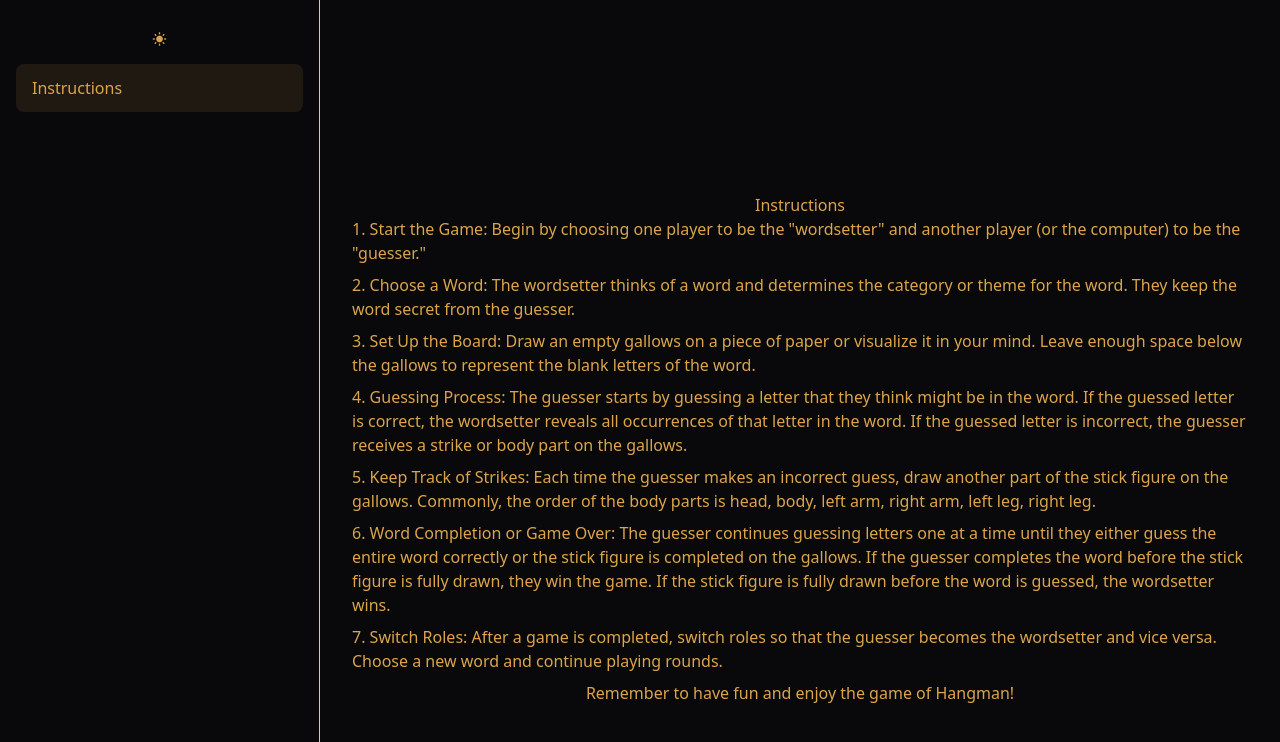
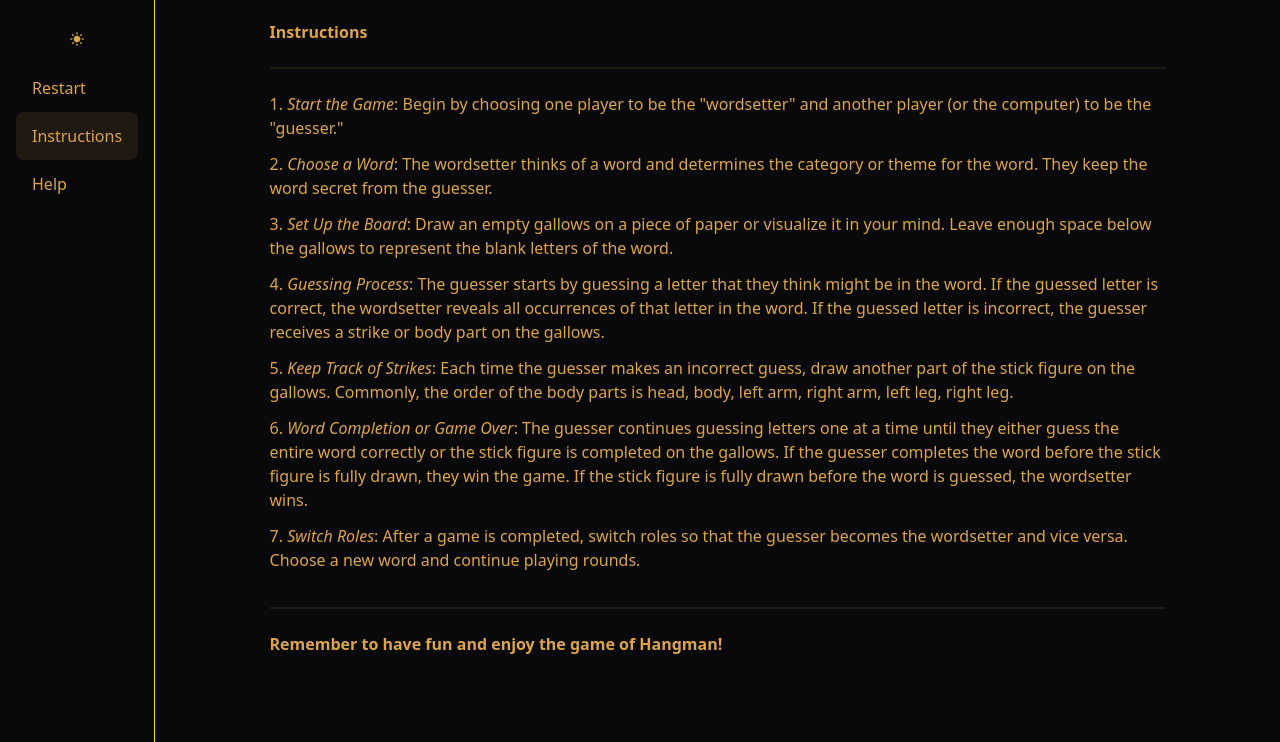
Before and after one commit to MrShifu01/hangman-game, a React (Create React App) app: page / in a window 1280 px wide. Both pictures are taken after a click on the button "Instructions". Shown: the top 742 px of the page. Built offline with nearby package versions, Linux system fonts and the light colour scheme.

Commit message:
help section done

```diff
--- /dev/null
+++ b/src/components/Help.js
@@ -0,0 +1,58 @@
+import '../index.css'
+
+function Help() {
+  return (
+    <>
+        <div className="artboard artboard-horizontal phone-5 help-container">
+            <h1><strong>Help</strong></h1>
+
+            <div className="flex flex-col w-full border-opacity-50">
+                <div className="divider"></div>
+            </div>
+
+            <h3><strong>Frequently Asked Questions (FAQ)</strong></h3>
+            <p className='pb-3'>Q: Why is the hangman always hanging? Isn't that a bit extreme?
+A: We assure you, no hangmen were harmed in the making of this game. It's just a clever name for a classic word-guessing adventure!</p>
+            <p className='pb-3'>Q: Can I bribe the hangman to give me some hints?
+A: Sorry, but the hangman has a strict no-bribery policy. However, we'll provide you with tips and tricks to outsmart him!</p>
+            <p className='pb-3'>Q: Is it true that using funny words increases my chances of winning?
+A: Well, funny words might make you laugh, but they won't necessarily make you a hangman champion. Focus on guessing the right letters instead!</p>
+
+            <div className="flex flex-col w-full border-opacity-50">
+                <div className="divider"></div>
+            </div>
+
+            <h3><strong>Troubleshooting</strong></h3>
+            <p className='pb-3'>Problem: I can't figure out the word, and it's driving me bonkers!
+Solution: Take a break, grab a clown wig, and embrace the silliness. Laughter can sometimes unlock your brain's hidden word-guessing superpowers!</p>
+            <p className='pb-3'>Problem: My hangman drawing skills are downright hilarious (in a bad way).
+Solution: Fear not, artistically challenged friend! Embrace the abstract hangman style and turn it into a masterpiece. Who said stick figures can't be fashionable?</p>
+
+            <div className="flex flex-col w-full border-opacity-50">
+                <div className="divider"></div>
+            </div>
+
+            <h3><strong>Pro Tips</strong></h3>
+            <p className='pb-3'>Start with the vowels. They're like the punchlines of words, revealing essential clues.</p>
+            <p className='pb-3'>Don't be afraid to take risks! Guessing unusual letters might surprise the hangman and lead you to victory.</p>
+            <p className='pb-3'>Keep a dictionary handy. You never know when an unexpected word will stump the hangman.</p>
+
+            <div className="flex flex-col w-full border-opacity-50">
+                <div className="divider"></div>
+            </div>
+
+            <h3><strong>Contact Us</strong></h3>
+            <p className='pb-3'>Got a funny hangman story or need a good laugh? Reach out to our hilarious hangman enthusiasts at chuckles@hangmanhelp.com. We love sharing laughter, wordplay, and mind-boggling puzzles!</p>
+            <p className='pb-3'>Disclaimer: The Hilarious Hangman Help Hotline cannot be held liable for uncontrollable fits of laughter, excessive pun usage, or any sudden urges to start a game of hangman with friends or unsuspecting strangers. Play responsibly and keep the laughter flowing!</p>
+            <p className='pb-3'>Remember, even in the face of a hangman, laughter is your secret weapon. Good luck, happy guessing, and may the puns be forever in your favor!</p>
+
+            <div className="flex flex-col w-full border-opacity-50">
+                <div className="divider"></div>
+            </div>
+
+        </div>
+    </>
+  )
+}
+
+export default Help
--- a/src/components/Instructions.js
+++ b/src/components/Instructions.js
@@ -4,15 +4,21 @@ function Instructions() {
   return (
     <>
         <div className="artboard artboard-horizontal phone-5 instructions-container">
-            <h1>Instructions</h1>
-            <p className='pb-2'>1. Start the Game: Begin by choosing one player to be the "wordsetter" and another player (or the computer) to be the "guesser."</p>
-            <p className='pb-2'>2. Choose a Word: The wordsetter thinks of a word and determines the category or theme for the word. They keep the word secret from the guesser.</p>
-            <p className='pb-2'>3. Set Up the Board: Draw an empty gallows on a piece of paper or visualize it in your mind. Leave enough space below the gallows to represent the blank letters of the word.</p>
-            <p className='pb-2'>4. Guessing Process: The guesser starts by guessing a letter that they think might be in the word. If the guessed letter is correct, the wordsetter reveals all occurrences of that letter in the word. If the guessed letter is incorrect, the guesser receives a strike or body part on the gallows.</p>
-            <p className='pb-2'>5. Keep Track of Strikes: Each time the guesser makes an incorrect guess, draw another part of the stick figure on the gallows. Commonly, the order of the body parts is head, body, left arm, right arm, left leg, right leg.</p>
-            <p className='pb-2'>6. Word Completion or Game Over: The guesser continues guessing letters one at a time until they either guess the entire word correctly or the stick figure is completed on the gallows. If the guesser completes the word before the stick figure is fully drawn, they win the game. If the stick figure is fully drawn before the word is guessed, the wordsetter wins.</p>
-            <p className='pb-2'>7. Switch Roles: After a game is completed, switch roles so that the guesser becomes the wordsetter and vice versa. Choose a new word and continue playing rounds.</p>
-            <p className='pb-2'>Remember to have fun and enjoy the game of Hangman!</p>
+            <h1><strong>Instructions</strong></h1>
+            <div className="flex flex-col w-full border-opacity-50">
+                <div className="divider"></div>
+            </div>
+            <p className='pb-3'>1. <em>Start the Game</em>: Begin by choosing one player to be the "wordsetter" and another player (or the computer) to be the "guesser."</p>
+            <p className='pb-3'>2. <em>Choose a Word</em>: The wordsetter thinks of a word and determines the category or theme for the word. They keep the word secret from the guesser.</p>
+            <p className='pb-3'>3. <em>Set Up the Board</em>: Draw an empty gallows on a piece of paper or visualize it in your mind. Leave enough space below the gallows to represent the blank letters of the word.</p>
+            <p className='pb-3'>4. <em>Guessing Process</em>: The guesser starts by guessing a letter that they think might be in the word. If the guessed letter is correct, the wordsetter reveals all occurrences of that letter in the word. If the guessed letter is incorrect, the guesser receives a strike or body part on the gallows.</p>
+            <p className='pb-3'>5. <em>Keep Track of Strikes</em>: Each time the guesser makes an incorrect guess, draw another part of the stick figure on the gallows. Commonly, the order of the body parts is head, body, left arm, right arm, left leg, right leg.</p>
+            <p className='pb-3'>6. <em>Word Completion or Game Over</em>: The guesser continues guessing letters one at a time until they either guess the entire word correctly or the stick figure is completed on the gallows. If the guesser completes the word before the stick figure is fully drawn, they win the game. If the stick figure is fully drawn before the word is guessed, the wordsetter wins.</p>
+            <p className='pb-3'>7. <em>Switch Roles</em>: After a game is completed, switch roles so that the guesser becomes the wordsetter and vice versa. Choose a new word and continue playing rounds.</p>
+            <div className="flex flex-col w-full border-opacity-50">
+                <div className="divider"></div>
+            </div>
+            <p className='pb-3'><strong>Remember to have fun and enjoy the game of Hangman!</strong></p>
         </div>
     </>
   )
--- a/src/index.css
+++ b/src/index.css
@@ -36,8 +36,9 @@ body {
 
 /* Instructions Styling */
 
-.instructions-container {
+.instructions-container,
+.help-container {
     display: flex;
-    align-items: center;
+    align-items: start;
     flex-direction: column;
 }
--- a/src/pages/Home.js
+++ b/src/pages/Home.js
@@ -3,33 +3,51 @@ import ThemeSwitcher from '../components/ThemeSwitch'
 import Instructions from '../components/Instructions'
 import { useState } from 'react'
 import MainScreen from '../components/MainScreen'
+import Help from '../components/Help'
 
 function Home() {
   const [showInstructions, setShowInstructions] = useState(false)
+  const [help, setHelp] = useState(false)
+
+  const handleRestart = (e) => {
+    e.preventDefault()
+    setHelp(false)
+    setShowInstructions(false)
+  }
 
   const handleShowInstructions = (e) => {
     e.preventDefault()
     setShowInstructions(!showInstructions)
+    setHelp(false)
+  }
+
+  const handleHelp = (e) => {
+    e.preventDefault()
+    setHelp(!help)
+    setShowInstructions(false)
   }
 
   return (
     <>
       <div className="drawer drawer-mobile">
         <input id="my-drawer-2" type="checkbox" className="drawer-toggle" />
-        <div className="drawer-content flex flex-col items-center justify-center">
+        <div className="drawer-content flex flex-col items-center justify-start pt-5">
           {/* Page content here */}
 
-          {showInstructions && <Instructions />}
-          {!showInstructions && <MainScreen />}
+          {showInstructions && !help && <Instructions />}
+          {help && !showInstructions && <Help />}
+          {!showInstructions && !help && <MainScreen />}
 
           <label htmlFor="my-drawer-2" className="btn btn-primary drawer-button lg:hidden"><i className='bx bx-menu'></i></label>
         </div>
         <div className="drawer-side">
           <label htmlFor="my-drawer-2" className="drawer-overlay"></label>
-          <ul className="menu p-4 w-80 bg-base-100 text-base-content sidebar-menu">
+          <ul className="menu p-4 w-50 bg-base-100 text-base-content sidebar-menu">
             {/* Sidebar content here */}
             <li><ThemeSwitcher /></li>
+            <li><button onClick={handleRestart}>Restart</button></li>
             <li><button onClick={handleShowInstructions}>Instructions</button></li>
+            <li><button onClick={handleHelp}>Help</button></li>
           </ul>
         </div>
       </div>
```
